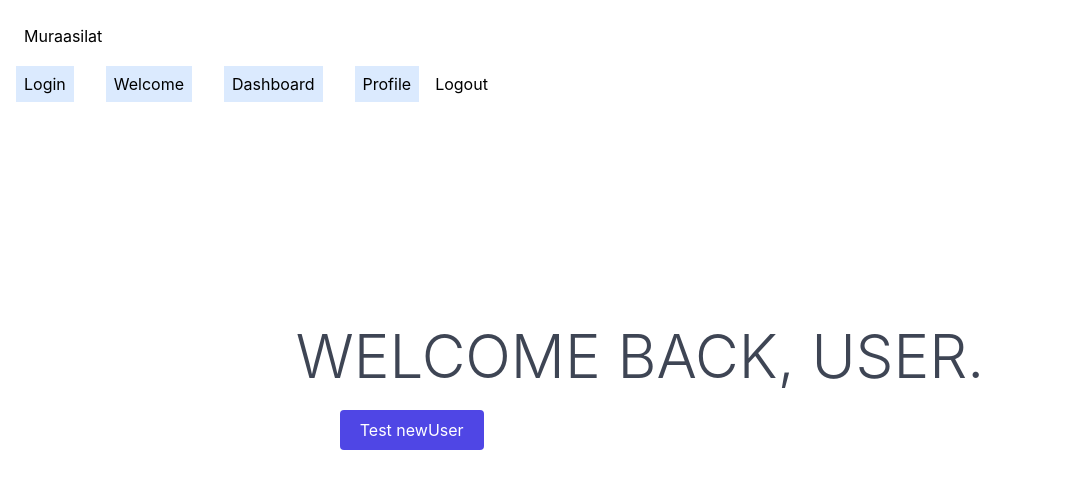
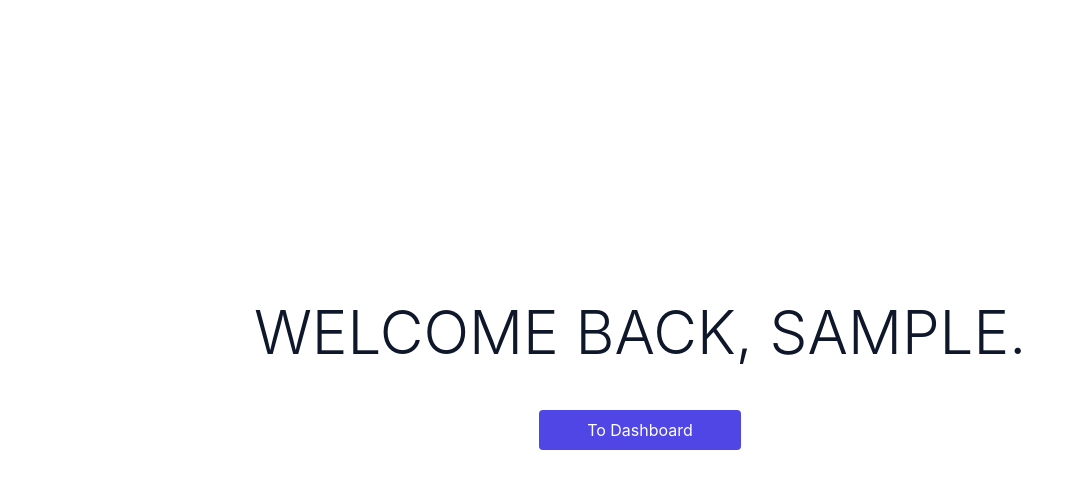
Before and after one commit to Md-Ishmam-Iqbal/muraasilah-v2, a React (Vite) app in the folder frontend/: page /welcome in a window 1280 px wide. Shown: the top 488 px of the page, without its empty margins (0-1068 px from the left). Built offline with nearby package versions, Linux system fonts and the light colour scheme; sample sign-in values are in the browser's storage.

Commit message:
implemented welcome page and navbar functionality

```diff
--- a/frontend/src/App.jsx
+++ b/frontend/src/App.jsx
@@ -1,9 +1,12 @@
 import { BrowserRouter, Routes, Route } from "react-router-dom";
 
 import { AuthContextProvider } from "./context/AuthContext";
-import Welcome from "./pages/Welcome";
+
 import SignInPage from "./pages/SignInPage";
 import SignupPage from "./pages/SignupPage";
+import Welcome from "./pages/Welcome";
+import Dashboard from "./pages/Dashboard";
+
 import PrivateRoute from "./components/PrivateRoute";
 
 function App() {
@@ -27,6 +30,7 @@ function App() {
             />
             <Route path="" element={<PrivateRoute />}>
               <Route path="/welcome" element={<Welcome />} />
+              <Route path="/dashboard" element={<Dashboard />} />
             </Route>
           </Routes>
         </BrowserRouter>
--- a/frontend/src/Components/Navbar.jsx
+++ b/frontend/src/Components/Navbar.jsx
@@ -3,10 +3,9 @@ import { useLogout } from "../hooks/useLogout";
 
 const Navbar = ({ user }) => {
   const { logout } = useLogout();
-  console.log(user);
 
   return (
-    <header className="absolute">
+    <header className="pb-10">
       <div>
         <h1 className="p-2 m-4">Muraasilat</h1>
         <nav>
@@ -23,7 +22,7 @@ const Navbar = ({ user }) => {
             <Link to="/profile" className="p-2 m-4 bg-blue-100">
               Profile
             </Link>
-            {user && <button onClick={logout}>Logout</button>}
+            <button onClick={logout}>Logout</button>
           </div>
         </nav>
       </div>
--- a/frontend/src/Components/PrivateRoute.jsx
+++ b/frontend/src/Components/PrivateRoute.jsx
@@ -1,15 +1,16 @@
-import { Navigate, Outlet } from "react-router-dom";
+import { Navigate, Outlet, useLocation } from "react-router-dom";
 import { useAuthContext } from "../hooks/useAuthContext";
 import Navbar from "./Navbar";
 
 const PrivateRoute = () => {
   const { user } = useAuthContext();
-
-  console.log(user);
+  const location = useLocation();
+  const isWelcomePage = location.pathname === "/welcome";
 
   return user && user ? (
     <>
-      <Navbar user={user} /> {/* Render the Navbar for private routes */}
+      {!isWelcomePage && <Navbar user={user} />}{" "}
+      {/* Render the Navbar for private routes except WelcomePage*/}
       <Outlet />
     </>
   ) : (
--- /dev/null
+++ b/frontend/src/Pages/Dashboard.jsx
@@ -0,0 +1,5 @@
+const Dashboard = () => {
+  return <div>Dashboard</div>;
+};
+
+export default Dashboard;
--- a/frontend/src/Pages/SignInPage.jsx
+++ b/frontend/src/Pages/SignInPage.jsx
@@ -10,7 +10,9 @@ const SignInPage = ({ styles, togglePage }) => {
   const { login, error, isLoading } = useLogin();
   const navigate = useNavigate();
 
-  const handleSubmit = async (values) => await login(values);
+  const handleSubmit = async (values) => {
+    await login(values);
+  };
   return (
     <main className="centerPage">
       <section className="wrapper">
--- a/frontend/src/Pages/Welcome.jsx
+++ b/frontend/src/Pages/Welcome.jsx
@@ -1,15 +1,22 @@
-import { useState, useEffect } from "react";
+import { useEffect } from "react";
 import { gsap } from "gsap";
+import { useLocation, useNavigate } from "react-router-dom";
+import { useAuthContext } from "../hooks/useAuthContext";
 
 const Welcome = () => {
-  const [isNewUser, setIsNewUser] = useState(null);
+  const { user } = useAuthContext();
+  const username = user.username;
+  console.log("welcome page: ", username);
+  const location = useLocation();
+  const { isNewUser } = location.state || {};
+  const navigate = useNavigate();
 
   useEffect(() => {
     // Animate the letters on page load
     gsap.fromTo(
       ".welcome-letter",
       { opacity: 0, x: -1 },
-      { opacity: 0.8, x: 0, duration: 0.5, stagger: 0.2 }
+      { opacity: 1, x: 0, duration: 0.5, stagger: 0.1 }
     );
   }, []);
 
@@ -23,19 +30,19 @@ const Welcome = () => {
 
   return (
     <main className="centerPage">
-      <div>
+      <div className="w-full text-center">
         {isNewUser ? (
-          <h1 className="text-6xl font-light text-slate-900 tracking-normal uppercase">
+          <h1 className="text-6xl font-light tracking-normal uppercase">
             {/* Wrap each letter in a span with a specific class */}
-            {createLetterElements("Welcome to Muraasilat, User.")}
+            {createLetterElements(`Welcome to Muraasilat, ${username}.`)}
           </h1>
         ) : (
           <h1 className="text-6xl font-light text-slate-900 tracking-normal uppercase">
-            {createLetterElements("Welcome Back, User.")}
+            {createLetterElements(`Welcome Back, ${username}.`)}
           </h1>
         )}
-        <button className="common-btn" onClick={() => setIsNewUser(!isNewUser)}>
-          Test newUser
+        <button className="common-btn" onClick={() => navigate("/dashboard")}>
+          To Dashboard{" "}
         </button>
       </div>
     </main>
--- a/frontend/src/context/AuthContext.jsx
+++ b/frontend/src/context/AuthContext.jsx
@@ -20,7 +20,6 @@ export const AuthContextProvider = (props) => {
 
   useEffect(() => {
     const user = JSON.parse(localStorage.getItem("user"));
-    console.log("fromauthcontext: ", user);
 
     if (user) {
       dispatch({ type: "LOGIN", payload: user });
--- a/frontend/src/hooks/useLogin.js
+++ b/frontend/src/hooks/useLogin.js
@@ -1,11 +1,13 @@
 import { useState } from "react";
 import { useAuthContext } from "./useAuthContext";
+import { useNavigate } from "react-router-dom";
 import axios from "axios";
 
 export const useLogin = () => {
   const [error, setError] = useState(null);
   const [isLoading, setIsLoading] = useState(false);
   const { dispatch } = useAuthContext();
+  const navigate = useNavigate();
 
   const login = async (values) => {
     setIsLoading(true);
@@ -24,6 +26,7 @@ export const useLogin = () => {
         dispatch({ type: "LOGIN", payload: response.data });
 
         setIsLoading(false);
+        navigate("/welcome", { state: { isNewUser: false } });
       }
     } catch (error) {
       console.error(error);
--- a/frontend/src/hooks/useSignUp.js
+++ b/frontend/src/hooks/useSignUp.js
@@ -1,11 +1,14 @@
 import { useState } from "react";
 import { useAuthContext } from "./useAuthContext";
 import axios from "axios";
+
+import { useNavigate } from "react-router-dom";
 
 export const useSignup = () => {
   const [error, setError] = useState(null);
   const [isLoading, setIsLoading] = useState(false);
   const { dispatch } = useAuthContext();
+  const navigate = useNavigate();
 
   const signup = async (values) => {
     setIsLoading(true);
@@ -24,6 +27,7 @@ export const useSignup = () => {
         dispatch({ type: "LOGIN", payload: response.data });
 
         setIsLoading(false);
+        navigate("/welcome", { state: { isNewUser: true } });
       }
     } catch (error) {
       console.error(error);
--- a/frontend/src/index.css
+++ b/frontend/src/index.css
@@ -39,8 +39,8 @@ a {
     .common-btn {
         color: #fff;
         background-color: #4f46e5;
-        padding: 0.5rem 1.25rem;
-        margin: 1.5rem 2.75rem;
+        padding: 0.5rem 3rem;
+        margin: 3rem 2.75rem;
         border-radius: 4px;
     }
 }
```
